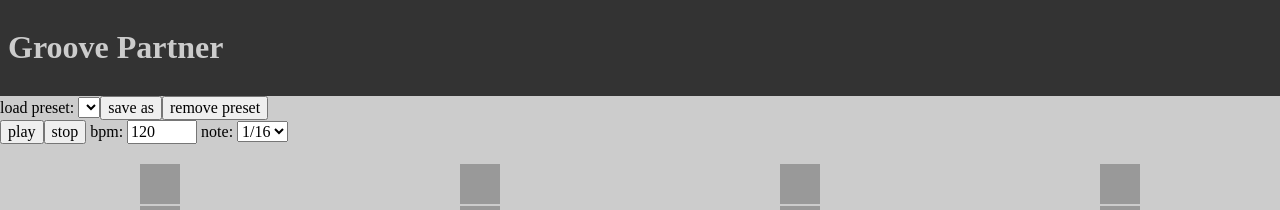
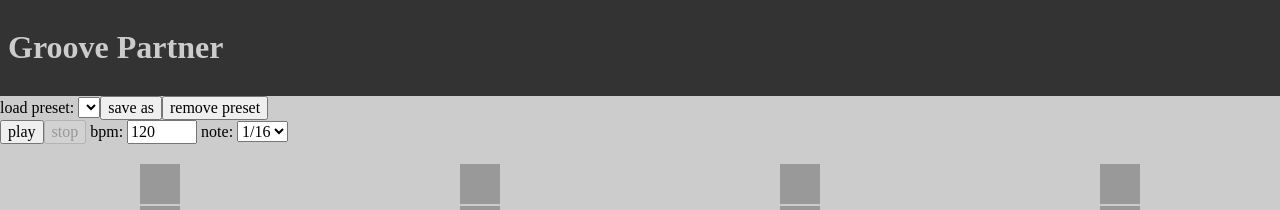
Before and after one commit to Shinpeim/GroovePartner, an Angular app: page / in a window 1280 px wide. Shown: the top 210 px of the page. Built offline with nearby package versions, Linux system fonts and the light colour scheme.

Commit message:
show playing state

```diff
--- a/src/app/presentation/player/player.component.html
+++ b/src/app/presentation/player/player.component.html
@@ -11,8 +11,8 @@
     </div>
 
     <div>
-        <input type="button" value="play" (click)="play()" [disabled]="playButtonDisabled">
-        <input type="button" value="stop" (click)="stop()">
+        <input type="button" value="play" (click)="play()" [disabled]="isPlaying">
+        <input type="button" value="stop" (click)="stop()" [disabled]="!isPlaying">
         bpm:
         <input type="number" name="bpm" min="40" max="280" [(ngModel)]="bpm" (change)="bpmChanged()">
         note:
--- a/src/app/presentation/player/player.component.ts
+++ b/src/app/presentation/player/player.component.ts
@@ -27,6 +27,7 @@ export class PlayerComponent implements OnInit {
   selectedPreset: string
 
   playButtonDisabled = false
+  isPlaying = false
 
   constructor() {
     this.noteLengthOptions = availableNoteLengthes.map((length) => {
@@ -40,6 +41,9 @@ export class PlayerComponent implements OnInit {
 
     playerState.bpm.subscribe((bpm) => {
       this.bpm = bpm
+    })
+    playerState.playingState.subscribe((isPlaying) => {
+      this.isPlaying = isPlaying
     })
 
     const presetNames = loadPresetNames()
```
